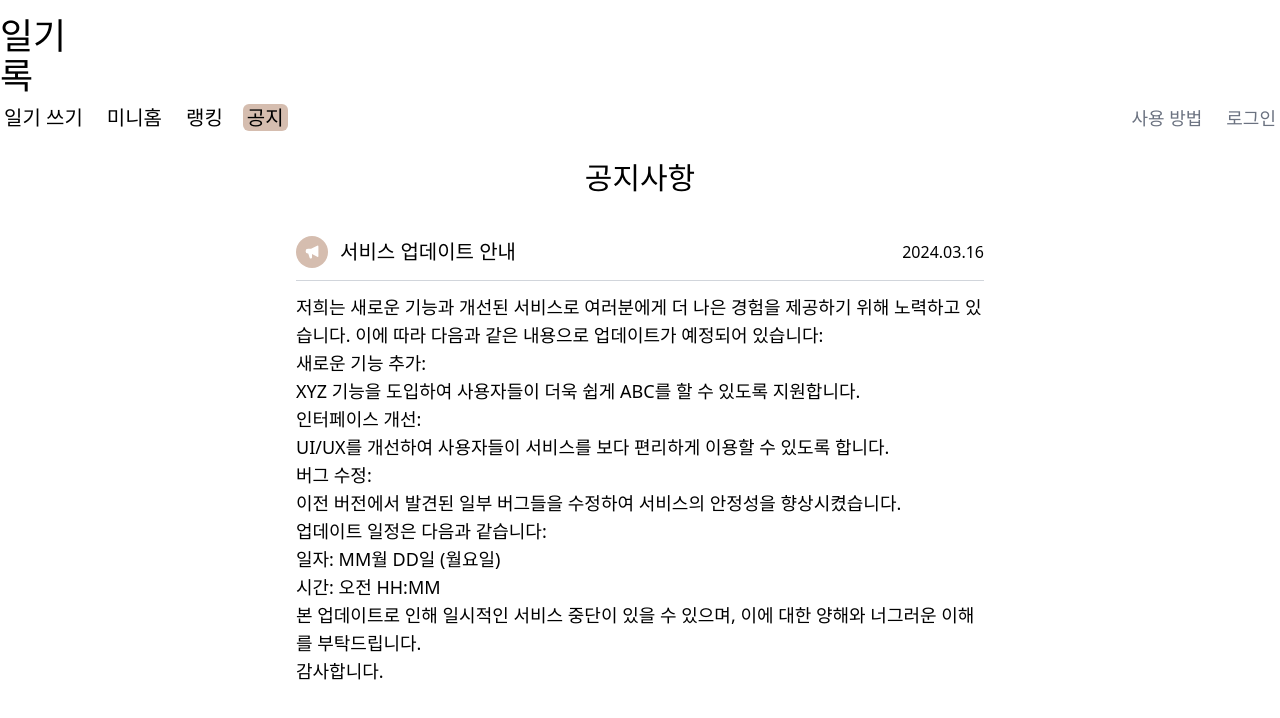
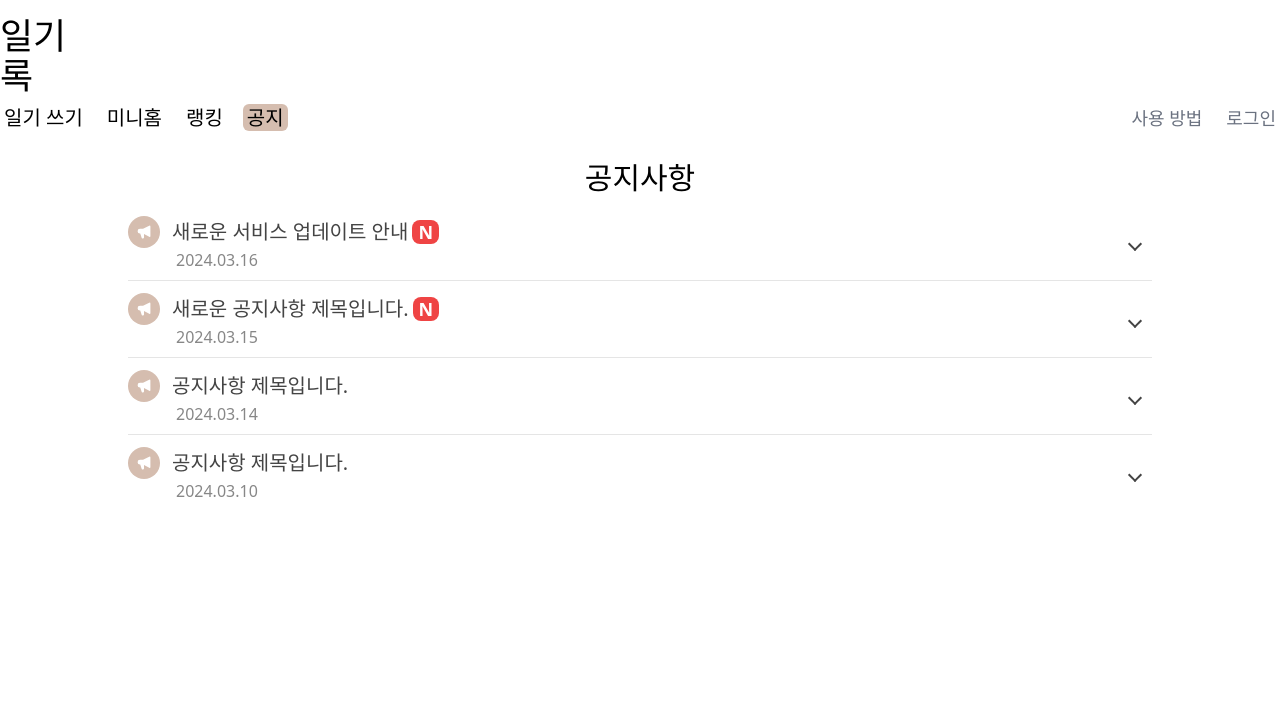
Before and after one commit to ilgilog/-ilgilog-fe, a React (Create React App) app: page /notice in a window 1280 px wide. Shown: the top 718 px of the page. Built offline with nearby package versions, Linux system fonts and the light colour scheme.

Commit message:
feat: 공지사항 화면 변경

```diff
--- a/package.json
+++ b/package.json
@@ -14,6 +14,7 @@
     "axios": "1.6.7",
     "moment": "2.30.1",
     "react": "^18.2.0",
+    "react-accessible-accordion": "5.0.0",
     "react-calendar": "4.8.0",
     "react-dom": "^18.2.0",
     "react-icons": "5.0.1",
--- a/src/components/notice/NoticeCont.tsx
+++ b/src/components/notice/NoticeCont.tsx
@@ -1,51 +1,94 @@
+import {
+    Accordion,
+    AccordionItem,
+    AccordionItemHeading,
+    AccordionItemButton,
+    AccordionItemPanel,
+} from 'react-accessible-accordion';
+
+import 'react-accessible-accordion/dist/fancy-example.css';
+
 export const NoticeCont = () => {
 
     const noticeDummy = [
         {
-            title: "서비스 업데이트 안내",
+            title: "새로운 서비스 업데이트 안내",
             content: "저희는 새로운 기능과 개선된 서비스로 여러분에게 더 나은 경험을 제공하기 위해 노력하고 있습니다. 이에 따라 다음과 같은 내용으로 업데이트가 예정되어 있습니다:\n새로운 기능 추가:\nXYZ 기능을 도입하여 사용자들이 더욱 쉽게 ABC를 할 수 있도록 지원합니다.\n인터페이스 개선:\nUI/UX를 개선하여 사용자들이 서비스를 보다 편리하게 이용할 수 있도록 합니다.\n버그 수정:\n이전 버전에서 발견된 일부 버그들을 수정하여 서비스의 안정성을 향상시켰습니다.\n업데이트 일정은 다음과 같습니다:\n일자: MM월 DD일 (월요일)\n시간: 오전 HH:MM\n본 업데이트로 인해 일시적인 서비스 중단이 있을 수 있으며, 이에 대한 양해와 너그러운 이해를 부탁드립니다. \n감사합니다.",
-            date: "2024.03.16"
+            date: "2024.03.16",
+            new: true
         },
         {
-            title: "공지사항 제목입니다.",
-            content: "공지사항 내용입니다. 와르르르",
-            date: "2024.03.15"
+            title: "새로운 공지사항 제목입니다.",
+            content: "저희는 새로운 기능과 개선된 서비스로 여러분에게 더 나은 경험을 제공하기 위해 노력하고 있습니다. 이에 따라 다음과 같은 내용으로 업데이.\n버그 수정:\n이전 버전에서 발견된 일부 버그들을 수정하여 서비스의 안정성을 향상시켰습니다.\n업데이트 일정은 다음과 같습니다:\n일자: MM월 DD일 (월요일)\n시간: 오전 HH:MM\n본 업데이트로 인해 일시적와 너그러운 이해를 부탁드립니다. \n감사합니다.",
+            date: "2024.03.15",
+            new: true
         },
         {
             title: "공지사항 제목입니다.",
             content: "공지사항 내용입니다. 르르르르",
-            date: "2024.03.14"
+            date: "2024.03.14",
+            new: false
         },
         {
             title: "공지사항 제목입니다.",
             content: "공지사항 내용입니다. 와르르르 와르르르르르",
-            date: "2024.03.10"
+            date: "2024.03.10",
+            new: false
         }
     ]
 
     return (
-        <ul className="scroll-cont m-auto p-5 w-[60%] h-[500px] overflow-y-scroll">
+        <div className='w-[80%] m-auto'>
+            <Accordion allowZeroExpanded>
                 {noticeDummy?.map((item, key) => (
-                <li className="mb-5 last:m-0 w-full rounded-2xl bg-white px-5 py-3">
-                    <div className="flex items-center justify-between w-full pb-3">
+                    <AccordionItem key={key} >
+                        <AccordionItemHeading className='pt-3 pb-2'>
+                            <AccordionItemButton>
                                 <div className="flex items-center">
                                     <span className="icon">
                                         <svg fill="currentColor" viewBox="0 0 20 20" xmlns="http://www.w3.org/2000/svg">
                                             <path clip-rule="evenodd" d="M18 3a1 1 0 00-1.447-.894L8.763 6H5a3 3 0 000 6h.28l1.771 5.316A1 1 0 008 18h1a1 1 0 001-1v-4.382l6.553 3.276A1 1 0 0018 15V3z" fill-rule="evenodd"></path>
                                         </svg>
                                     </span>
-                            <h3 className="text-xl ml-3">{item?.title}</h3>
+                                    <h3 className="text-xl ml-3">
+                                        {item?.title}
+                                        {item?.new === true && <span className="text-lg font-black text-white bg-red-500 px-1.5 ml-1 rounded-lg">N</span>}
+                                    </h3>
+
                                 </div>
-                        <span>{item?.date}</span>
-                    </div>
+                                <span className="ml-12 text-[#878787]">{item?.date}</span>
+                            </AccordionItemButton>
+                        </AccordionItemHeading>
+                        <AccordionItemPanel>
                             <p className="whitespace-pre-line min-h-20 pt-3 border-t-[1px] border-solid border-gray-300 text-lg">
                                 {item?.content}
                             </p>
-                </li>
+                        </AccordionItemPanel>
+                    </AccordionItem>
                 ))}
 
                 <style>
                     {`
+                        .accordion{
+                            border: none;
+                        }
+                        .accordion__button{
+                            background: none;
+                            color: inhergit;
+                            padding: 0;
+                            position: relative;
+                        }
+                        .accordion__button:hover{
+                            background: none;
+                        }
+                        .accordion__button:before{
+                            position: absolute;
+                            right: 0; top: 50%;
+                            transform: translateY(-50%) rotate(45deg);
+                        }
+                        .accordion__button[aria-expanded='true']::before, .accordion__button[aria-selected='true']::before{
+                            transform: translateY(-50%) rotate(-135deg);
+                        }
                         .icon {
                             flex-shrink: 0;
                             display: flex;
@@ -63,6 +106,7 @@ export const NoticeCont = () => {
                         }
                     `}
                 </style>
-        </ul>
+            </Accordion>
+        </div>
     )
 }
```
Also changed, not shown: 1 other file (tests, documents, lock files or other folders). Lines whose indentation alone changed are shown as unchanged.
